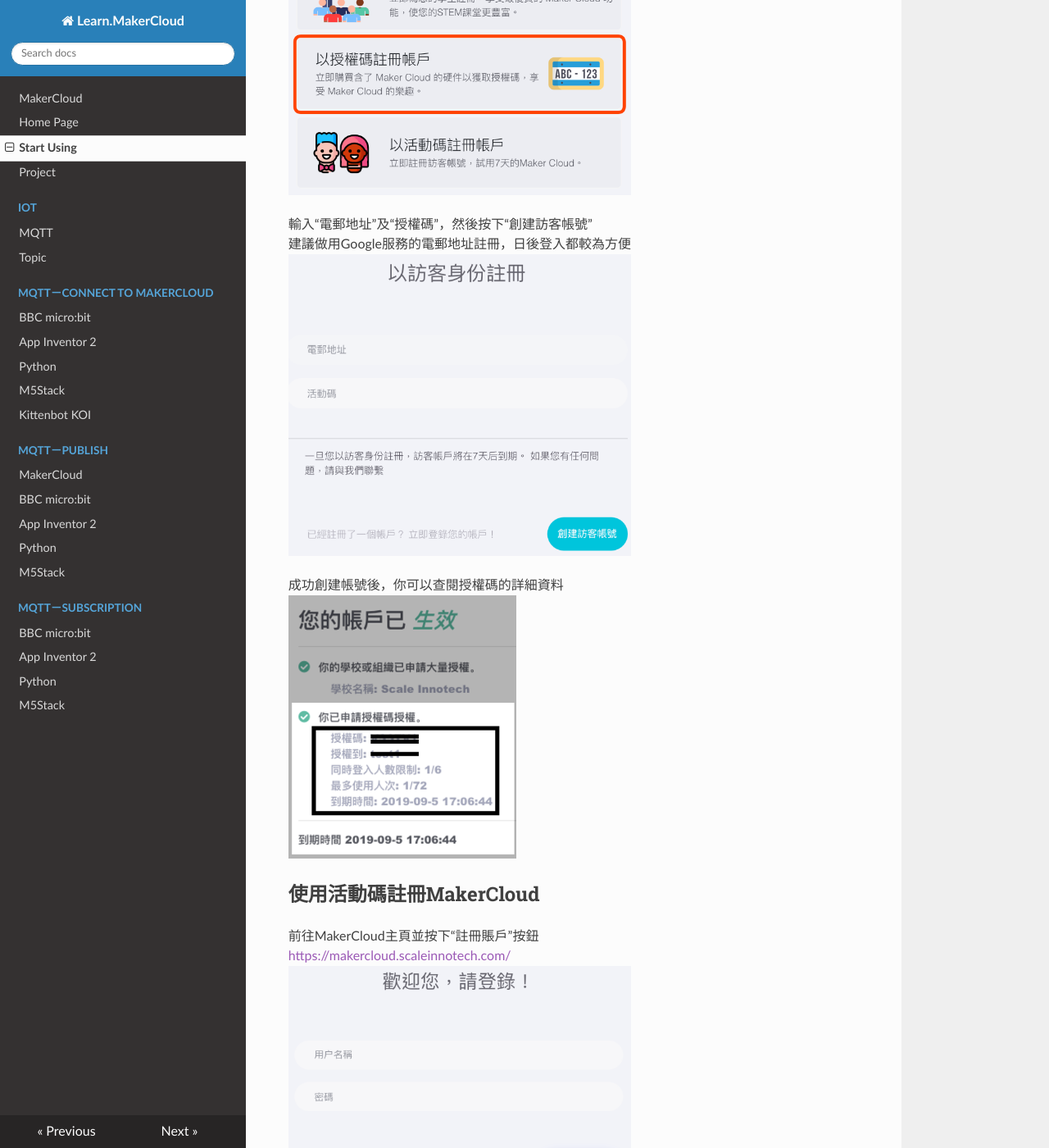
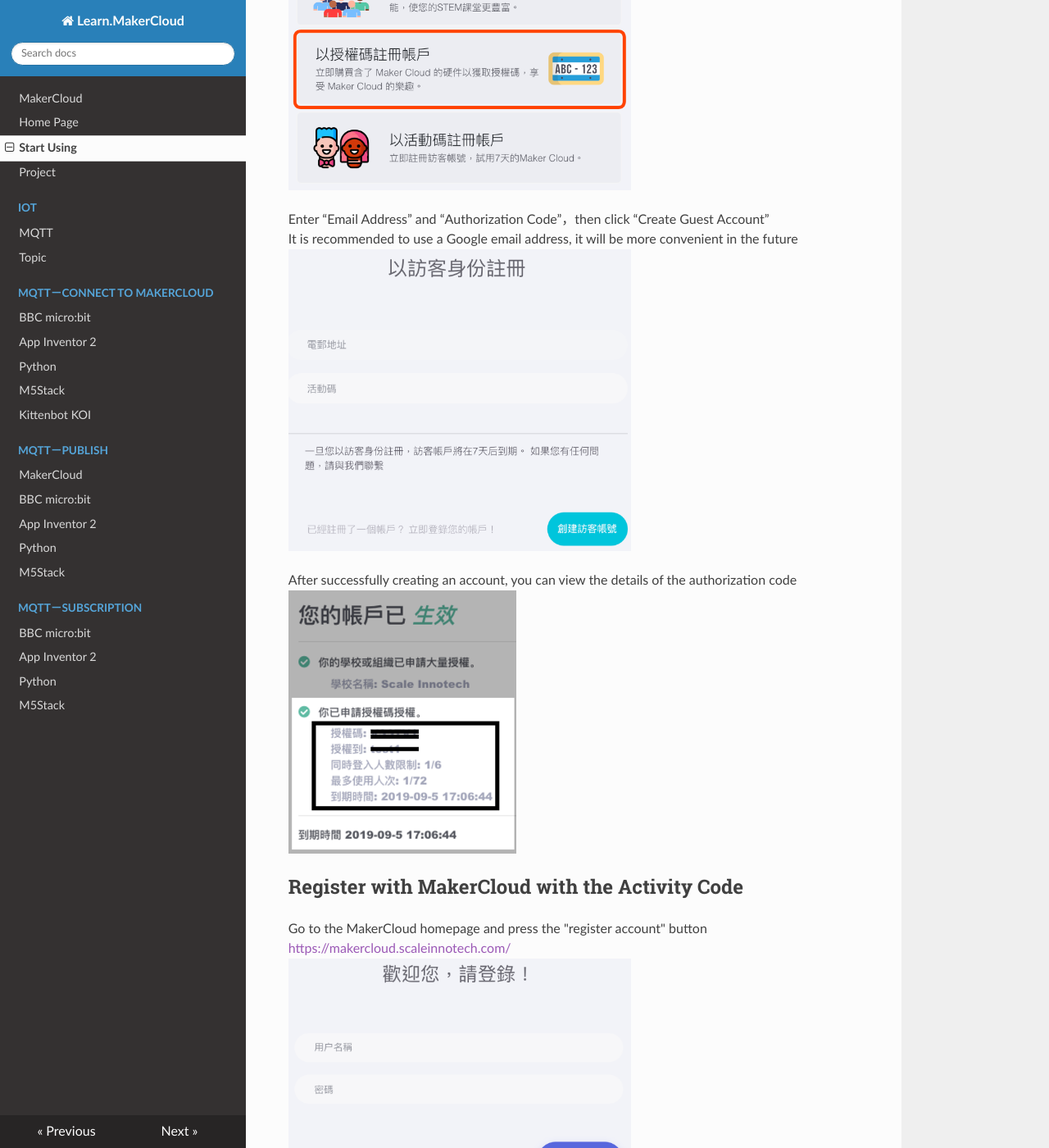
Before and after one commit to scaleinnotech/Learn.MakerCloud_en, an MkDocs documentation site: the page built from docs/ch0_registration/register.md, in a window 1280 px wide and 1400 px high, scrolled down 952 px. Shown: the whole window at 82% size. Built offline with MkDocs 1.6.1, drawn with Linux system fonts in a browser that asks for light colours; nearby versions of some CDN libraries; some of the changed text lies outside the part shown.

Commit message:
Made the "Start Using Page English, havent retaken the images yet"

```diff
--- a/docs/ch0_registration/register.md
+++ b/docs/ch0_registration/register.md
@@ -1,49 +1,51 @@
-# 開始使用
+# Start Using
 [TOC]
 
-## 使用授權碼註冊MakerCloud
-前往MakerCloud主頁並按下“註冊賬戶”按鈕
+## Register with MakerCloud with Authorization Code
+ Register with MakerCloud using Authorization Code
 [https://makercloud.scaleinnotech.com/]()
 ![image.png](img/img_1.png){:width="60%"}
 
-選擇“以授權碼註冊帳戶”
+Select “register account with authorization code”
 ![img_2.png](img/img_2.png){:width="60%"}
 
-輸入“電郵地址”及“授權碼”，然後按下“創建訪客帳號”
-建議做用Google服務的電郵地址註冊，日後登入都較為方便
+Enter “Email Address” and “Authorization Code”，then click “Create Guest Account”
+It is recommended to use a Google email address, it will be more convenient in the future
 ![img_3.png](img/img_3.png){:width="60%"}
 
-成功創建帳號後，你可以查閱授權碼的詳細資料
+After successfully creating an account, you can view the details of the authorization code
 ![img_4.png](img/img_4.png){:width="40%"}
 
-## 使用活動碼註冊MakerCloud
-前往MakerCloud主頁並按下“註冊賬戶”按鈕
+## Register with MakerCloud with the Activity Code
+Go to the MakerCloud homepage and press the "register account" button
 [https://makercloud.scaleinnotech.com/]()
 ![img_5.png](img/img_5.png){:width="60%"}
 
-選擇“以活動碼註冊帳戶”
+Select "Register Account with Activity Code"
 ![img_6.png](img/img_6.png){:width="60%"}
 
-輸入“電郵地址”及“活動碼”，然後按下“創建訪客帳號”
-建議做用Google服務的電郵地址註冊，日後登入都較為方便
+Enter “Email Address” and “Authorization Code”，then click “Create Guest Account”
+It is recommended to use a Google email address, it will be more convenient in the future
 ![img_7.png](img/img_7.png){:width="60%"}
 
-成功創建帳號後，你可以查閱活動碼的詳細資料
+After successfully creating an account, you can view the details of the activity code
 ![img_8.png](img/img_8.png){:width="40%"}
 
-## 更改密碼
-如果你是使用Google帳戶註冊，只要在主頁使用Google登錄便可，無須更改密碼
+## Changing the Password
+If you registered with a Google Account, just log in with Google on the homepage, no need to change your password
+
 ![img_10.png](img/img_10.png){:width="60%"}
 
-非Google註冊者，可在加上角的頭像打開選單，然後選擇“更改密碼”
+Non-Google users can open the menu on the avatar in the corner
 ![img_11.png](img/img_11.png){:width="60%"}
 
-如你是第一次使用並沒有現有密碼，請把“現有密碼”留空
+If you do not have an existing password, leave the "existing password" blank for the first time
 ![img_12.png](img/img_12.png){:width="60%"}
 
-## 登入MakerCloud
-如果你是使用Google帳戶註冊，只要在主頁使用Google登錄便可，無須使用密碼
+## Log in to MakerCloud
+If you register with a Google account, just log in with Google on the homepage, no password is required
+
 ![img_9.png](img/img_9.png){:width="60%"}
 
-非Google的使用者，可輸入用戶名稱即電郵地址各密碼登入
+For non-Google users, you can enter your user name, email address and password to log in
 ![img_10.png](img/img_10.png){:width="60%"}
```
